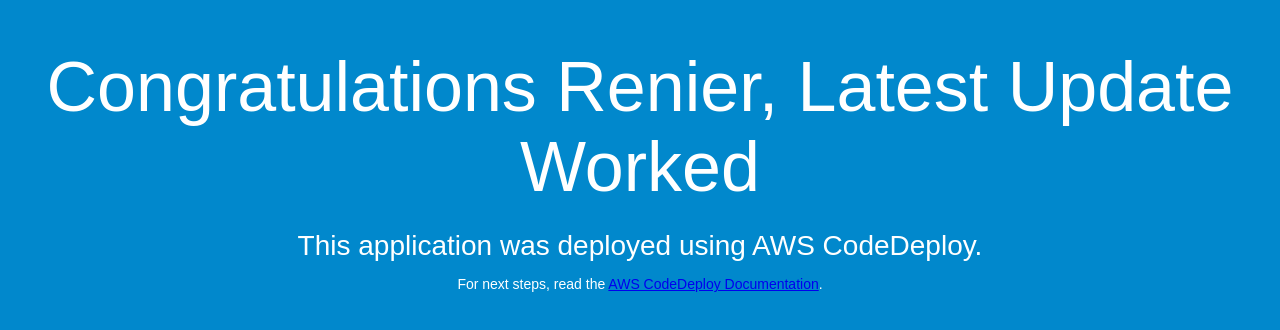
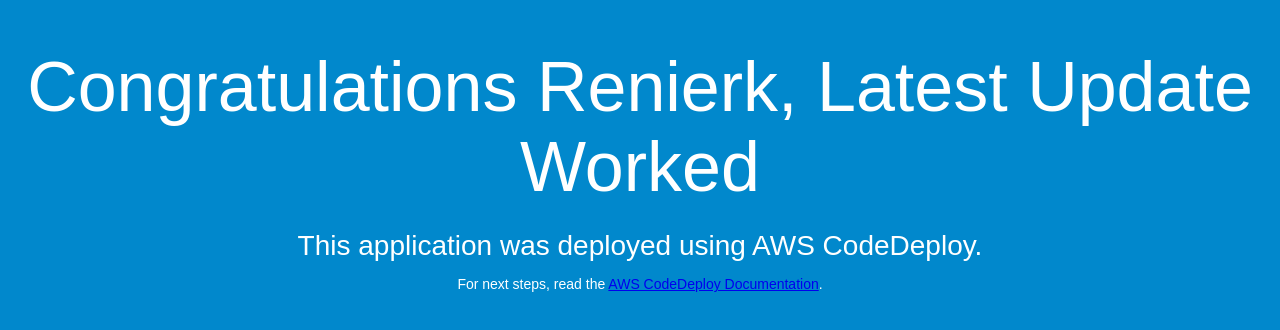
Before and after one commit to RenierkAWS/CodeDeploySample, a plain HTML site: page index.html in a window 1280 px wide. Drawn offline with Linux system fonts and the light colour scheme.

Commit message:
Update index.html

```diff
--- a/index.html
+++ b/index.html
@@ -26,7 +26,7 @@
 </head>
 <body>
   <div align="center">
-    <h1>Congratulations Renier, Latest Update Worked</h1>
+    <h1>Congratulations Renierk, Latest Update Worked</h1>
     <h2>This application was deployed using AWS CodeDeploy.</h2>
     <p>For next steps, read the <a href="http://aws.amazon.com/documentation/codedeploy">AWS CodeDeploy Documentation</a>.</p>
   </div>
```
